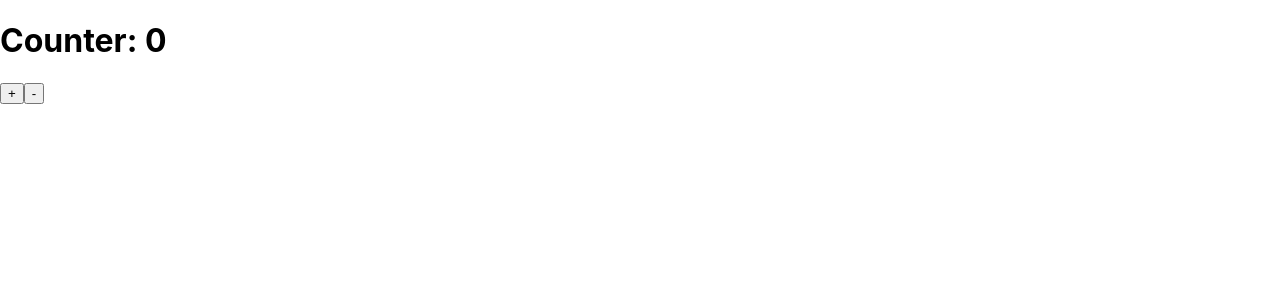
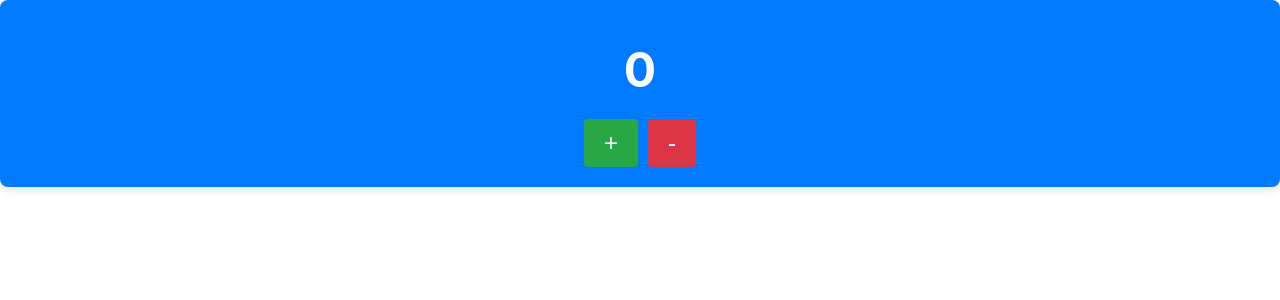
Before and after one commit to NGOM-cheikh/compteurs, a React (Create React App) app: page / in a window 1280 px wide. Shown: the top 300 px of the page. Built offline with nearby package versions, Linux system fonts and the light colour scheme.

Commit message:
Tpcompteurs

```diff
--- a/src/components/App.jsx
+++ b/src/components/App.jsx
@@ -1,13 +1,17 @@
-  // Creation de l'App
+
+// Création de App
 
 import React, { useState } from 'react';
 import Counter from './Counter';
 
+
+  //  Création de "state"
+
     const App = () => {
-    // Création d'un state qui s'appellera "count"
     const [count, setCount] = useState(0);
 
-    // Création des gestionnaires d'événement onClickAdd & onClickSubstract
+
+  //  Création onClickAdd et onClickSubstract
 
   const onClickAdd = () => {
     setCount(count + 1);
@@ -18,11 +22,13 @@ import Counter from './Counter';
   };
 
   return (
-      <div>
-        <h1>Counter: {count}</h1>
-        <Counter onClickAdd={onClickAdd} onClickSubstract={onClickSubstract} />
+    <div className="app-container">
+      <Counter
+        count={count}
+        onClickAdd={onClickAdd}
+        onClickSubstract={onClickSubstract} />
     </div>
   );
-  };
+}
 
 export default App;
--- /dev/null
+++ b/src/components/Counter.css
@@ -0,0 +1,37 @@
+/* src/Counter.css */
+.counter {
+    text-align: center;
+    background-color: #007bff; /* Couleur bleue */
+    color: white;
+    padding: 20px;
+    border-radius: 8px;
+    box-shadow: 0 4px 8px rgba(0, 0, 0, 0.1);
+  }
+
+  .counter-value {
+    font-size: 3rem;
+    margin: 20px 0;
+  }
+
+  .counter-buttons {
+    display: flex;
+    justify-content: center;
+    gap: 10px;
+  }
+
+  .btn {
+    padding: 10px 20px;
+    font-size: 1.5rem;
+    border: none;
+    border-radius: 4px;
+    color: white;
+    cursor: pointer;
+  }
+
+  .btn-add {
+    background-color: #28a745; /* Vert pour le bouton + */
+  }
+
+  .btn-substract {
+    background-color: #dc3545; /* Rouge pour le bouton - */
+  }
--- a/src/components/Counter.jsx
+++ b/src/components/Counter.jsx
@@ -1,15 +1,19 @@
 
-// Creation Count
+// Creation Counter
 
 import React from 'react';
+import './Counter.css';
 
-const Counter = ({ onClickAdd, onClickSubstract }) => {
+const Counter = ({ count, onClickAdd, onClickSubstract }) => {
   return (
-    <div>
-      <button onClick={onClickAdd}>+</button>
-      <button onClick={onClickSubstract}>-</button>
-    </div>
+  <div className="counter">
+    <h1 className="counter-value">{count}</h1>
+    <div className="counter-buttons">
+      <button onClick={onClickAdd} className="btn btn-add">+</button>
+      <button onClick={onClickSubstract} className="btn btn-substract">-</button>
+      </div>
+  </div>
   );
-};
+}
 
 export default Counter;
```
Lines whose indentation alone changed are shown as unchanged.
